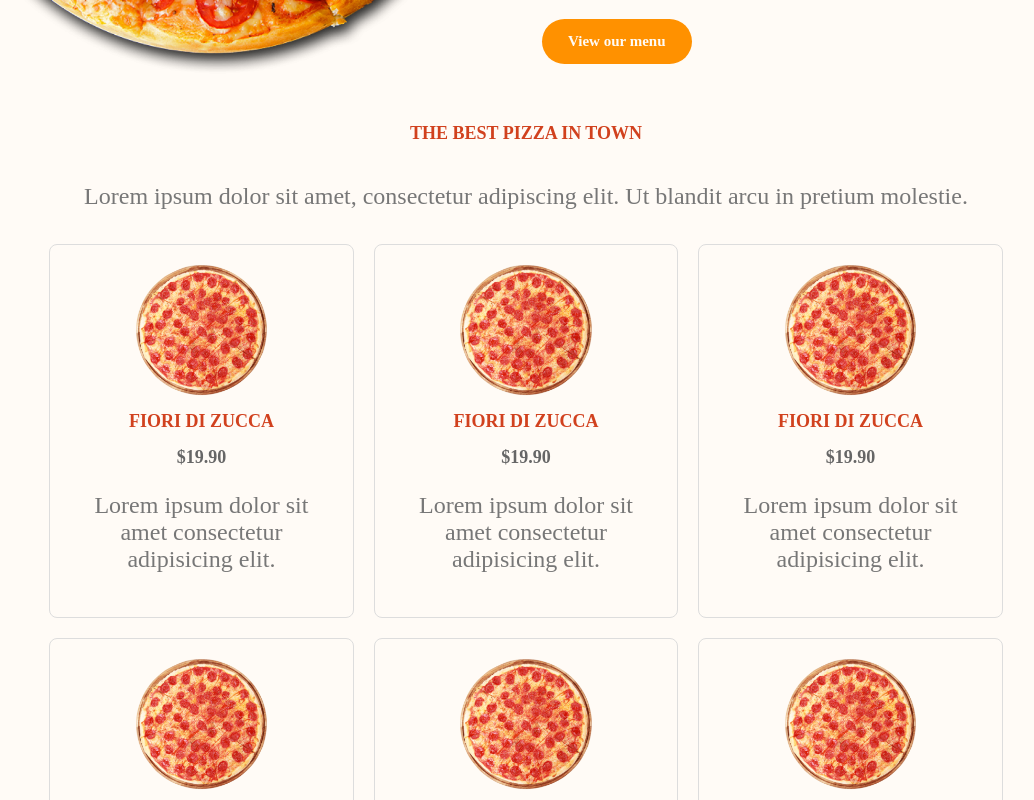
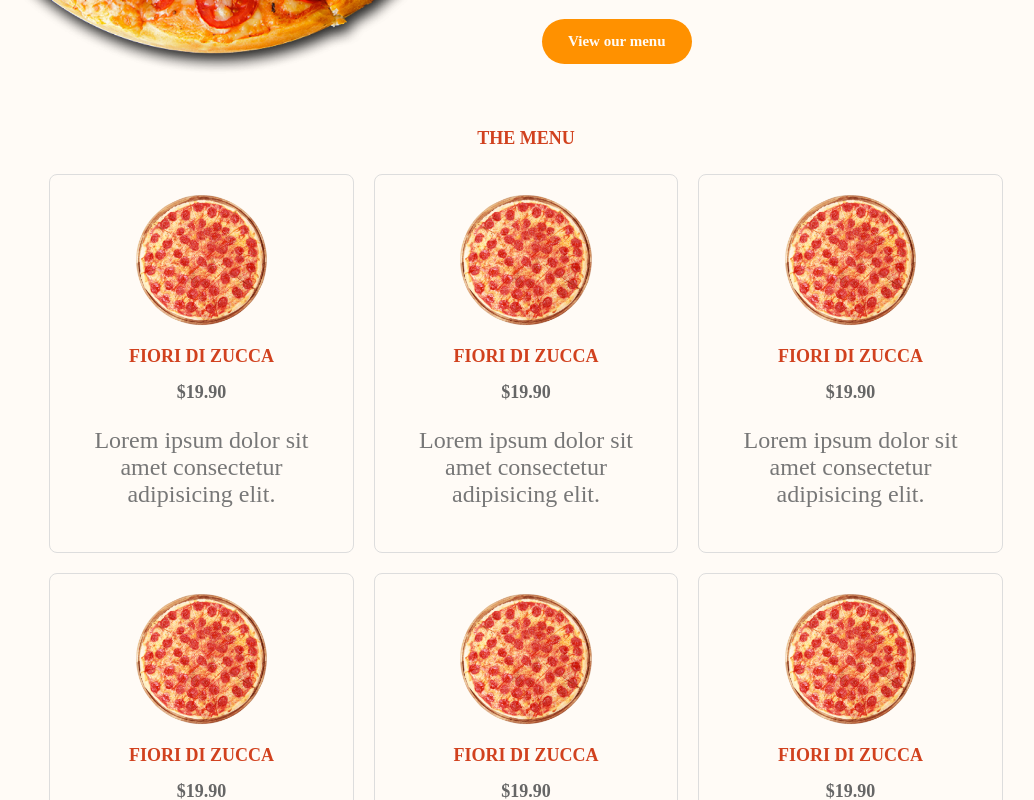
Before and after one commit to AlexJelani/pizza-website-taki-next, a React (Vite) app in the folder pizza-website-react-new/: page / in a window 1280 px wide. Shown: the part 1340-2140 px from the top of the page, without its empty margins (114-1148 px from the left). Built offline with nearby package versions, Linux system fonts and the light colour scheme.

Commit message:
updated menulist items

```diff
--- a/pizza-website-react-new/src/Components/MenuList.jsx
+++ b/pizza-website-react-new/src/Components/MenuList.jsx
@@ -23,11 +23,11 @@ export const MenuList = ({ menuData }) => {
     return (
         <section className="menu">
         <div className={styles.container}>
-            <h1 className={styles.title}>THE BEST PIZZA IN TOWN</h1>
-            <p className={styles.desc}>
-                Lorem ipsum dolor sit amet, consectetur adipiscing elit. Ut blandit arcu
-                in pretium molestie.
-            </p>
+            <h1 className={styles.title}>THE MENU</h1>
+            {/*<p className={styles.desc}>*/}
+            {/*    Lorem ipsum dolor sit amet, consectetur adipiscing elit. Ut blandit arcu*/}
+            {/*    in pretium molestie.*/}
+            {/*</p>*/}
             <div className={styles.wrapper}>
                 {menuData.map((menuItem, index) => (
                     <MenuCard key={index} data={menuItem} />
--- a/pizza-website-react-new/src/styles/MenuList.module.css
+++ b/pizza-website-react-new/src/styles/MenuList.module.css
@@ -62,6 +62,7 @@
     font-size: 18px;
     font-weight: bold;
     color: #d1411e;
+    padding-top: 5px;
 }
 
 .price {
```
